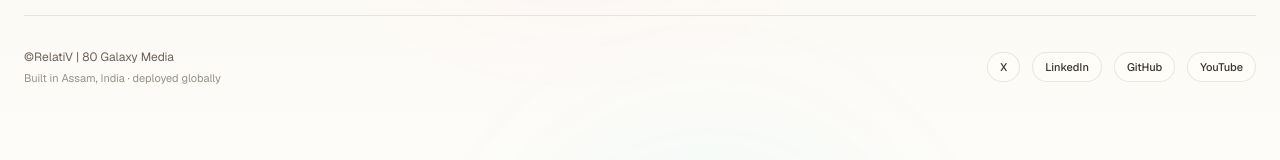
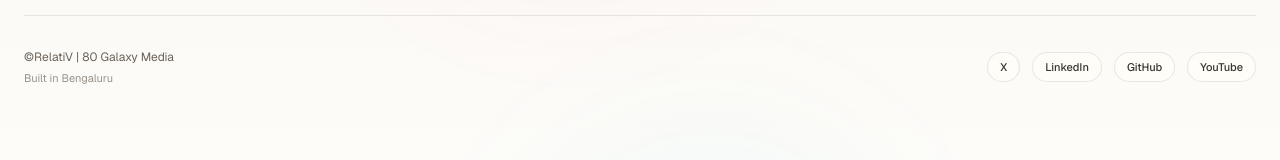
Before and after one commit to deeprajsharma592-sketch/RelatiVClips-MVP, a Next.js app in the folder frontend-next/: page / in a window 1280 px wide. Shown: the part 6000-6160 px from the top of the page. Built offline with nearby package versions, Linux system fonts and the light colour scheme; no server answers.

Commit message:
chore: update footer location to Built in Bengaluru

```diff
--- a/frontend-next/src/components/Footer.tsx
+++ b/frontend-next/src/components/Footer.tsx
@@ -190,7 +190,7 @@ export default function Footer() {
               className="text-[11px]"
               style={{ color: "var(--color-text-muted)", opacity: 0.7 }}
             >
-              Built in Assam, India · deployed globally
+              Built in Bengaluru
             </p>
           </div>
 
```
